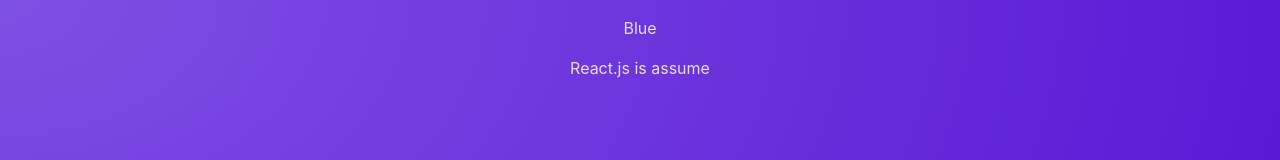
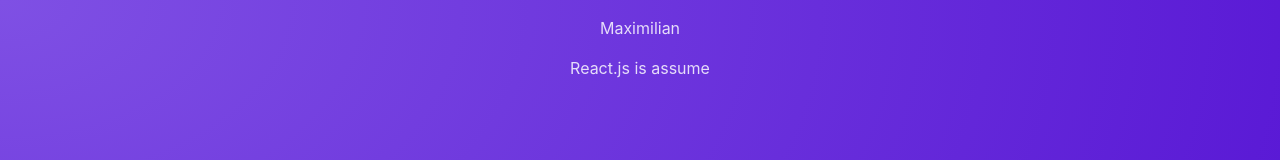
Before and after one commit to tintoll/react_guide, a React (Vite) app in the folder 29-summary/: page / in a window 1280 px wide. Shown: the top 160 px of the page. Built offline with nearby package versions, Linux system fonts and the light colour scheme.

Commit message:
add random name

```diff
--- a/29-summary/src/components/Post.jsx
+++ b/29-summary/src/components/Post.jsx
@@ -1,7 +1,10 @@
+const names = ["Maximilian", "Manuel"];
+
 function Post() {
+  const chosenName = Math.random() > 0.5 ? names[0] : names[1];
   return (
     <div>
-      <p>Blue</p>
+      <p>{chosenName}</p>
       <p>React.js is assume</p>
     </div>
   );
```
